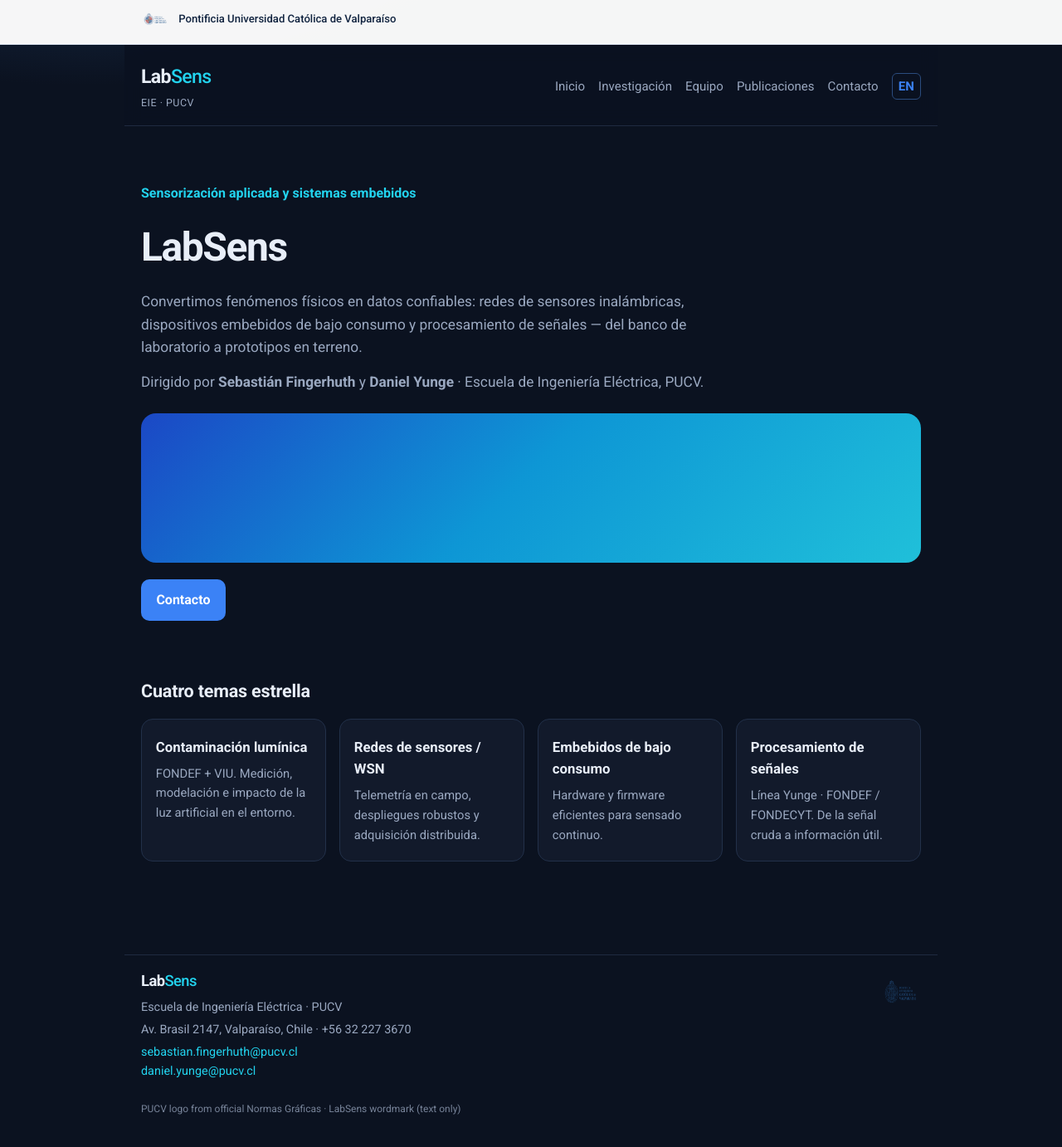
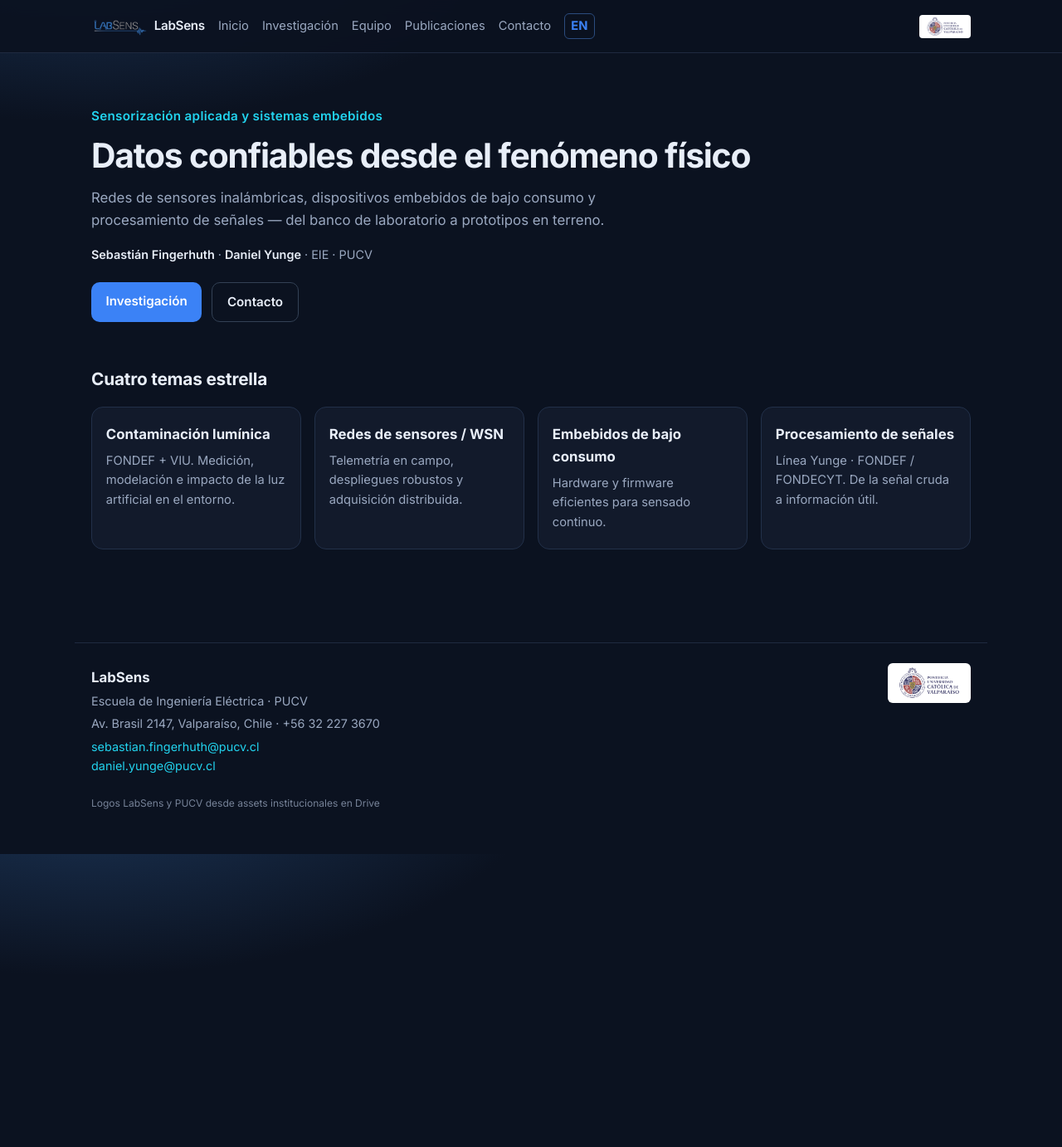
Before and after one commit to sfingerh/labsens, a Jekyll site: the page built from index.md, in a window 1280 px wide and 1398 px high. Shown: the top 1382 px of the window at 83% size. Built offline with Jekyll 4.4.1, drawn with Linux system fonts in a browser that asks for light colours.

Commit message:
feat(ui): Drive logos + Creativo quick wins
LabSens COLOR + PUCV horizontal from institutional Drive; Inter;
sticky 64px header; dual CTAs; cards link to research; hamburger <720px;
remove placeholder-hero; no logo+H1 duplication.

```diff
--- a/_layouts/default.html
+++ b/_layouts/default.html
@@ -7,24 +7,20 @@
   <meta name="description" content="{{ page.description | default: site.description }}">
   <link rel="preconnect" href="https://fonts.googleapis.com">
   <link rel="preconnect" href="https://fonts.gstatic.com" crossorigin>
-  <link href="https://fonts.googleapis.com/css2?family=Roboto:wght@400;500;700&display=swap" rel="stylesheet">
+  <link href="https://fonts.googleapis.com/css2?family=Inter:wght@400;500;600;700&display=swap" rel="stylesheet">
   <link rel="stylesheet" href="{{ '/assets/css/main.css' | relative_url }}">
 </head>
 <body>
-  <div class="topbar">
-    <div class="topbar-inner">
-      <a class="pucv-brand" href="https://www.pucv.cl/" rel="noopener" target="_blank">
-        <img src="{{ '/assets/img/pucv-escudo-color.png' | relative_url }}" alt="Escudo PUCV" width="36" height="42">
-        <span>Pontificia Universidad Católica de Valparaíso</span>
+  <header class="site-header">
+    <div class="header-inner">
+      <a class="brand" href="{% if page.lang == 'en' %}{{ '/en/' | relative_url }}{% else %}{{ '/' | relative_url }}{% endif %}">
+        <img class="brand-logo" src="{{ '/assets/img/labsens-color.png' | relative_url }}" alt="LabSens" width="120" height="47">
+        <span class="brand-word">LabSens</span>
       </a>
-    </div>
-  </div>
-  <header class="site-header">
-    <div class="brand">
-      <a class="wordmark" href="{% if page.lang == 'en' %}{{ '/en/' | relative_url }}{% else %}{{ '/' | relative_url }}{% endif %}">Lab<span>Sens</span></a>
-      <span class="brand-sub">{% if page.lang == 'en' %}EIE · PUCV{% else %}EIE · PUCV{% endif %}</span>
-    </div>
-    <nav aria-label="Primary">
+      <button class="nav-toggle" type="button" aria-expanded="false" aria-controls="site-nav" aria-label="{% if page.lang == 'en' %}Menu{% else %}Menú{% endif %}">
+        <span></span><span></span><span></span>
+      </button>
+      <nav id="site-nav" class="site-nav" aria-label="Primary">
         {% assign lang = page.lang | default: 'es' %}
         {% if lang == 'en' %}
         <a href="{{ '/en/' | relative_url }}">Home</a>
@@ -42,24 +38,40 @@
         <a class="lang" href="{{ '/en/' | relative_url }}">EN</a>
         {% endif %}
       </nav>
+      <a class="header-pucv" href="https://www.pucv.cl/" rel="noopener" target="_blank" title="PUCV">
+        <img src="{{ '/assets/img/pucv-horizontal-color.png' | relative_url }}" alt="PUCV" width="96" height="46">
+      </a>
+    </div>
   </header>
   <main class="container">
     {{ content }}
   </main>
   <footer class="site-footer">
-    <div class="footer-grid">
+    <div class="footer-inner">
       <div class="footer-brand">
-        <p class="wordmark small">Lab<span>Sens</span></p>
+        <p class="footer-name">LabSens</p>
         <p>{% if page.lang == 'en' %}Electrical Engineering · PUCV{% else %}Escuela de Ingeniería Eléctrica · PUCV{% endif %}</p>
         <p>{{ site.address }} · {{ site.phone }}</p>
         <p><a href="mailto:{{ site.email_fingerhuth }}">{{ site.email_fingerhuth }}</a><br>
            <a href="mailto:{{ site.email_yunge }}">{{ site.email_yunge }}</a></p>
       </div>
-      <a class="pucv-footer" href="https://www.pucv.cl/" rel="noopener" target="_blank">
-        <img src="{{ '/assets/img/pucv-escudo-mono.png' | relative_url }}" alt="PUCV" width="48" height="56">
+      <a class="footer-pucv" href="https://www.pucv.cl/" rel="noopener" target="_blank">
+        <img src="{{ '/assets/img/pucv-horizontal-color.png' | relative_url }}" alt="Pontificia Universidad Católica de Valparaíso" width="140" height="67">
       </a>
     </div>
-    <p class="legal">PUCV logo from official Normas Gráficas · LabSens wordmark (text only)</p>
+    <p class="legal">{% if page.lang == 'en' %}LabSens &amp; PUCV logos from institutional Drive brand assets{% else %}Logos LabSens y PUCV desde assets institucionales en Drive{% endif %}</p>
   </footer>
+  <script>
+    (function () {
+      var btn = document.querySelector('.nav-toggle');
+      var nav = document.getElementById('site-nav');
+      if (!btn || !nav) return;
+      btn.addEventListener('click', function () {
+        var open = btn.getAttribute('aria-expanded') === 'true';
+        btn.setAttribute('aria-expanded', open ? 'false' : 'true');
+        nav.classList.toggle('is-open', !open);
+      });
+    })();
+  </script>
 </body>
 </html>
--- a/assets/css/main.css
+++ b/assets/css/main.css
@@ -6,13 +6,13 @@
   --accent: #3b82f6;
   --accent2: #22d3ee;
   --line: #1f2a40;
-  --max: 980px;
-  --header-h: 4.25rem;
+  --max: 1100px;
+  --header-h: 64px;
 }
 * { box-sizing: border-box; }
 body {
   margin: 0;
-  font-family: Roboto, Inter, system-ui, -apple-system, Segoe UI, sans-serif;
+  font-family: Inter, system-ui, -apple-system, Segoe UI, sans-serif;
   background: radial-gradient(1100px 520px at 8% -12%, #1e3a5f 0%, var(--bg) 52%);
   color: var(--text);
   line-height: 1.6;
@@ -20,67 +20,231 @@ body {
 a { color: var(--accent2); text-decoration: none; }
 a:hover { text-decoration: underline; }
 
-.topbar { background: rgba(255,255,255,0.96); border-bottom: 1px solid #dbe3f0; }
-.topbar-inner { max-width: var(--max); margin: 0 auto; padding: .55rem 1.25rem; }
-.pucv-brand { display: inline-flex; align-items: center; gap: .7rem; color: #10233f; font-size: .82rem; font-weight: 500; }
-.pucv-brand img { display: block; width: 34px; height: auto; }
-.pucv-brand:hover { text-decoration: none; opacity: .9; }
+.site-header {
+  position: sticky; top: 0; z-index: 30;
+  height: var(--header-h);
+  background: rgba(11,18,32,.92);
+  backdrop-filter: blur(10px);
+  border-bottom: 1px solid var(--line);
+}
+.header-inner {
+  max-width: var(--max);
+  height: 100%;
+  margin: 0 auto;
+  padding: 0 1.25rem;
+  display: flex;
+  align-items: center;
+  gap: 1rem;
+  position: relative;
+}
+.brand {
+  display: inline-flex;
+  align-items: center;
+  gap: .55rem;
+  color: var(--text);
+  flex-shrink: 0;
+}
+.brand:hover { text-decoration: none; }
+.brand-logo {
+  display: block;
+  height: 26px;
+  width: auto;
+}
+.brand-word {
+  font-weight: 600;
+  font-size: .95rem;
+  letter-spacing: -0.02em;
+}
+.header-pucv {
+  margin-left: auto;
+  display: inline-flex;
+  align-items: center;
+  flex-shrink: 0;
+}
+.header-pucv img {
+  display: block;
+  height: 28px;
+  width: auto;
+  background: #fff;
+  border-radius: 4px;
+  padding: 2px 6px;
+}
+.header-pucv:hover { text-decoration: none; opacity: .92; }
 
-.site-header, .site-footer, .container { max-width: var(--max); margin: 0 auto; padding: 1rem 1.25rem; }
-.site-header {
-  display: flex; justify-content: space-between; align-items: center; gap: 1.25rem; flex-wrap: wrap;
-  padding-top: 1.25rem; padding-bottom: 1.1rem;
-  border-bottom: 1px solid var(--line);
-  position: sticky; top: 0; z-index: 20;
-  background: rgba(11,18,32,.88); backdrop-filter: blur(10px);
+.nav-toggle {
+  display: none;
+  margin-left: auto;
+  width: 42px; height: 42px;
+  border: 1px solid var(--line);
+  border-radius: 8px;
+  background: transparent;
+  padding: 10px 9px;
+  cursor: pointer;
 }
-.brand { display: flex; flex-direction: column; gap: .15rem; }
-.wordmark {
-  font-weight: 700; font-size: 1.45rem; letter-spacing: -0.03em; color: var(--text);
+.nav-toggle span {
+  display: block;
+  height: 2px;
+  margin: 5px 0;
+  background: var(--text);
+  border-radius: 1px;
 }
-.wordmark span { color: var(--accent2); font-weight: 500; }
-.wordmark.small { font-size: 1.15rem; margin: 0 0 .35rem; }
-.brand-sub { color: var(--muted); font-size: .78rem; letter-spacing: .04em; text-transform: uppercase; }
-nav { display: flex; gap: 1rem; flex-wrap: wrap; font-size: .94rem; align-items: center; }
-nav a { color: var(--muted); }
-nav a:hover { color: var(--text); text-decoration: none; }
-nav a.lang {
-  color: var(--accent); font-weight: 700; border: 1px solid #2b4c7e;
-  padding: .2rem .45rem; border-radius: 6px;
+.site-nav {
+  display: flex;
+  align-items: center;
+  gap: 1rem;
+  flex-wrap: wrap;
+  font-size: .92rem;
+}
+.site-nav a { color: var(--muted); }
+.site-nav a:hover { color: var(--text); text-decoration: none; }
+.site-nav a.lang {
+  color: var(--accent);
+  font-weight: 700;
+  border: 1px solid #2b4c7e;
+  padding: .2rem .45rem;
+  border-radius: 6px;
 }
 
-.hero { padding: 3.25rem 0 2.25rem; margin-bottom: 2rem; }
-.hero h1 { font-size: clamp(2.1rem, 4.2vw, 3rem); margin: 0 0 .85rem; letter-spacing: -0.03em; font-weight: 700; }
-.tagline { color: var(--accent2); font-weight: 600; margin: 0 0 .85rem; font-size: 1rem; }
-.lead { color: var(--muted); font-size: 1.08rem; max-width: 44rem; margin: 0 0 .85rem; }
-.placeholder-hero {
-  height: 180px; border-radius: 18px; margin: 1.5rem 0 1.25rem;
-  background: linear-gradient(135deg, #1d4ed8 0%, #0ea5e9 48%, #22d3ee 100%);
-  opacity: .9;
+.container {
+  max-width: var(--max);
+  margin: 0 auto;
+  padding: 1.25rem 1.25rem 2rem;
 }
+
+.hero { padding: 2.75rem 0 1.75rem; margin-bottom: 1.5rem; }
+.tagline {
+  color: var(--accent2);
+  font-weight: 600;
+  margin: 0 0 .65rem;
+  font-size: .95rem;
+  letter-spacing: .02em;
+}
+.hero h1 {
+  font-size: clamp(1.85rem, 3.6vw, 2.55rem);
+  margin: 0 0 .85rem;
+  letter-spacing: -0.03em;
+  font-weight: 700;
+  line-height: 1.2;
+}
+.lead {
+  color: var(--muted);
+  font-size: 1.05rem;
+  max-width: 42rem;
+  margin: 0 0 1rem;
+}
+.meta {
+  color: var(--muted);
+  font-size: .9rem;
+  margin: 0 0 1.35rem;
+}
+.meta strong { color: var(--text); font-weight: 600; }
+.cta-row { display: flex; flex-wrap: wrap; gap: .75rem; }
 .cta {
-  display: inline-block; background: var(--accent); color: #fff;
-  padding: .75rem 1.15rem; border-radius: 10px; font-weight: 600;
+  display: inline-block;
+  background: var(--accent);
+  color: #fff;
+  padding: .7rem 1.1rem;
+  border-radius: 10px;
+  font-weight: 600;
+  font-size: .95rem;
 }
 .cta:hover { text-decoration: none; filter: brightness(1.08); }
+.cta.secondary {
+  background: transparent;
+  color: var(--text);
+  border: 1px solid #334155;
+}
+.cta.secondary:hover { border-color: var(--accent2); }
 
-h2 { margin: 0 0 1rem; font-size: 1.35rem; letter-spacing: -0.01em; }
-.cards { display: grid; grid-template-columns: repeat(auto-fit, minmax(210px, 1fr)); gap: 1rem; margin: 0 0 2.5rem; }
-.card {
-  background: var(--card); border: 1px solid #223049; border-radius: 14px;
-  padding: 1.2rem 1.05rem; min-height: 8.5rem;
+h2 {
+  margin: 0 0 1rem;
+  font-size: 1.3rem;
+  letter-spacing: -0.01em;
+  font-weight: 650;
 }
-.card h3 { margin: 0 0 .45rem; font-size: 1.05rem; }
-.card p { margin: 0; color: var(--muted); font-size: .92rem; }
+.cards {
+  display: grid;
+  grid-template-columns: repeat(auto-fit, minmax(210px, 1fr));
+  gap: 1rem;
+  margin: 0 0 2.5rem;
+}
+a.card {
+  display: block;
+  background: var(--card);
+  border: 1px solid #223049;
+  border-radius: 14px;
+  padding: 1.2rem 1.05rem;
+  min-height: 8.5rem;
+  color: inherit;
+  transition: border-color .15s ease, transform .15s ease;
+}
+a.card:hover {
+  text-decoration: none;
+  border-color: #3b82f6;
+  transform: translateY(-1px);
+}
+a.card h3 {
+  margin: 0 0 .45rem;
+  font-size: 1.05rem;
+  color: var(--text);
+}
+a.card p {
+  margin: 0;
+  color: var(--muted);
+  font-size: .92rem;
+}
 
-.site-footer { margin-top: 3.5rem; padding-bottom: 2.5rem; color: var(--muted); font-size: .9rem; border-top: 1px solid var(--line); }
-.footer-grid { display: flex; justify-content: space-between; gap: 1.5rem; align-items: flex-start; flex-wrap: wrap; }
+.site-footer {
+  max-width: var(--max);
+  margin: 2.5rem auto 0;
+  padding: 1.5rem 1.25rem 2.5rem;
+  color: var(--muted);
+  font-size: .9rem;
+  border-top: 1px solid var(--line);
+}
+.footer-inner {
+  display: flex;
+  justify-content: space-between;
+  gap: 1.5rem;
+  align-items: flex-start;
+  flex-wrap: wrap;
+}
 .footer-brand p { margin: .25rem 0; }
-.pucv-footer img { opacity: .85; }
+.footer-name {
+  margin: 0 0 .35rem;
+  color: var(--text);
+  font-weight: 650;
+  font-size: 1.05rem;
+}
+.footer-pucv img {
+  display: block;
+  height: 48px;
+  width: auto;
+  background: #fff;
+  border-radius: 6px;
+  padding: 4px 8px;
+}
 .legal { margin-top: 1.25rem; font-size: .75rem; opacity: .75; }
 
-@media (max-width: 640px) {
-  .pucv-brand span { display: none; }
-  .hero { padding-top: 2.25rem; }
-  .placeholder-hero { height: 120px; }
+@media (max-width: 719px) {
+  .header-pucv { display: none; }
+  .nav-toggle { display: inline-block; }
+  .site-nav {
+    display: none;
+    position: absolute;
+    left: 0; right: 0;
+    top: var(--header-h);
+    flex-direction: column;
+    align-items: stretch;
+    gap: 0;
+    padding: .5rem 0 .75rem;
+    background: rgba(11,18,32,.98);
+    border-bottom: 1px solid var(--line);
+  }
+  .site-nav.is-open { display: flex; }
+  .site-nav a {
+    padding: .75rem 1.25rem;
+    border-top: 1px solid var(--line);
+  }
+  .hero { padding-top: 2rem; }
 }
--- a/index.md
+++ b/index.md
@@ -6,17 +6,19 @@ description: LabSens — sensorización aplicada y sistemas embebidos en la PUCV
 ---
 <section class="hero">
   <p class="tagline">Sensorización aplicada y sistemas embebidos</p>
-  <h1>LabSens</h1>
-  <p class="lead">Convertimos fenómenos físicos en datos confiables: redes de sensores inalámbricas, dispositivos embebidos de bajo consumo y procesamiento de señales — del banco de laboratorio a prototipos en terreno.</p>
-  <p class="lead">Dirigido por <strong>Sebastián Fingerhuth</strong> y <strong>Daniel Yunge</strong> · Escuela de Ingeniería Eléctrica, PUCV.</p>
-  <div class="placeholder-hero" aria-hidden="true"></div>
-  <a class="cta" href="{{ '/contact/' | relative_url }}">Contacto</a>
+  <h1>Datos confiables desde el fenómeno físico</h1>
+  <p class="lead">Redes de sensores inalámbricas, dispositivos embebidos de bajo consumo y procesamiento de señales — del banco de laboratorio a prototipos en terreno.</p>
+  <p class="meta"><strong>Sebastián Fingerhuth</strong> · <strong>Daniel Yunge</strong> · EIE · PUCV</p>
+  <div class="cta-row">
+    <a class="cta" href="{{ '/research/' | relative_url }}">Investigación</a>
+    <a class="cta secondary" href="{{ '/contact/' | relative_url }}">Contacto</a>
+  </div>
 </section>
 
 <h2>Cuatro temas estrella</h2>
 <div class="cards">
-  <article class="card"><h3>Contaminación lumínica</h3><p>FONDEF + VIU. Medición, modelación e impacto de la luz artificial en el entorno.</p></article>
-  <article class="card"><h3>Redes de sensores / WSN</h3><p>Telemetría en campo, despliegues robustos y adquisición distribuida.</p></article>
-  <article class="card"><h3>Embebidos de bajo consumo</h3><p>Hardware y firmware eficientes para sensado continuo.</p></article>
-  <article class="card"><h3>Procesamiento de señales</h3><p>Línea Yunge · FONDEF / FONDECYT. De la señal cruda a información útil.</p></article>
+  <a class="card" href="{{ '/research/' | relative_url }}"><h3>Contaminación lumínica</h3><p>FONDEF + VIU. Medición, modelación e impacto de la luz artificial en el entorno.</p></a>
+  <a class="card" href="{{ '/research/' | relative_url }}"><h3>Redes de sensores / WSN</h3><p>Telemetría en campo, despliegues robustos y adquisición distribuida.</p></a>
+  <a class="card" href="{{ '/research/' | relative_url }}"><h3>Embebidos de bajo consumo</h3><p>Hardware y firmware eficientes para sensado continuo.</p></a>
+  <a class="card" href="{{ '/research/' | relative_url }}"><h3>Procesamiento de señales</h3><p>Línea Yunge · FONDEF / FONDECYT. De la señal cruda a información útil.</p></a>
 </div>
```
Also changed, not shown: en/index.md (+12 -9 lines), assets/img/labsens-color.png (added), assets/img/pucv-horizontal-color.png (added). Lines whose indentation alone changed are shown as unchanged.
